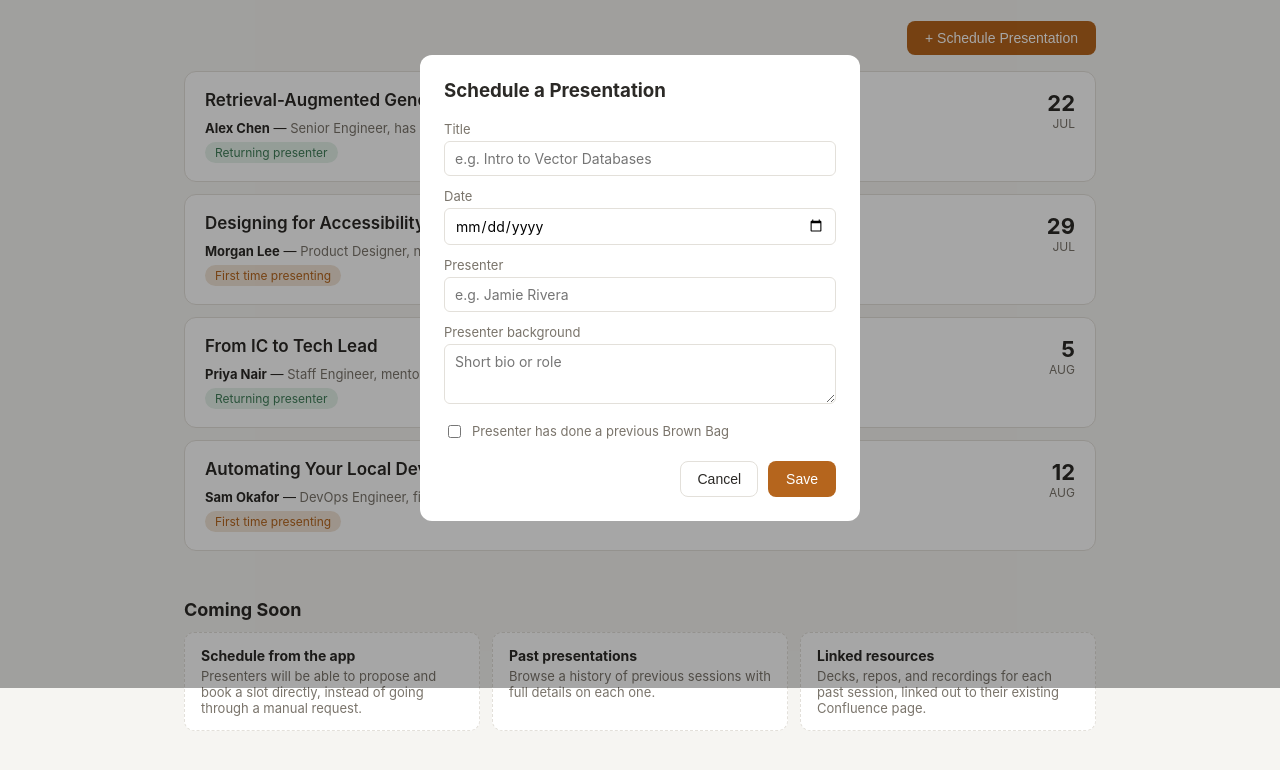
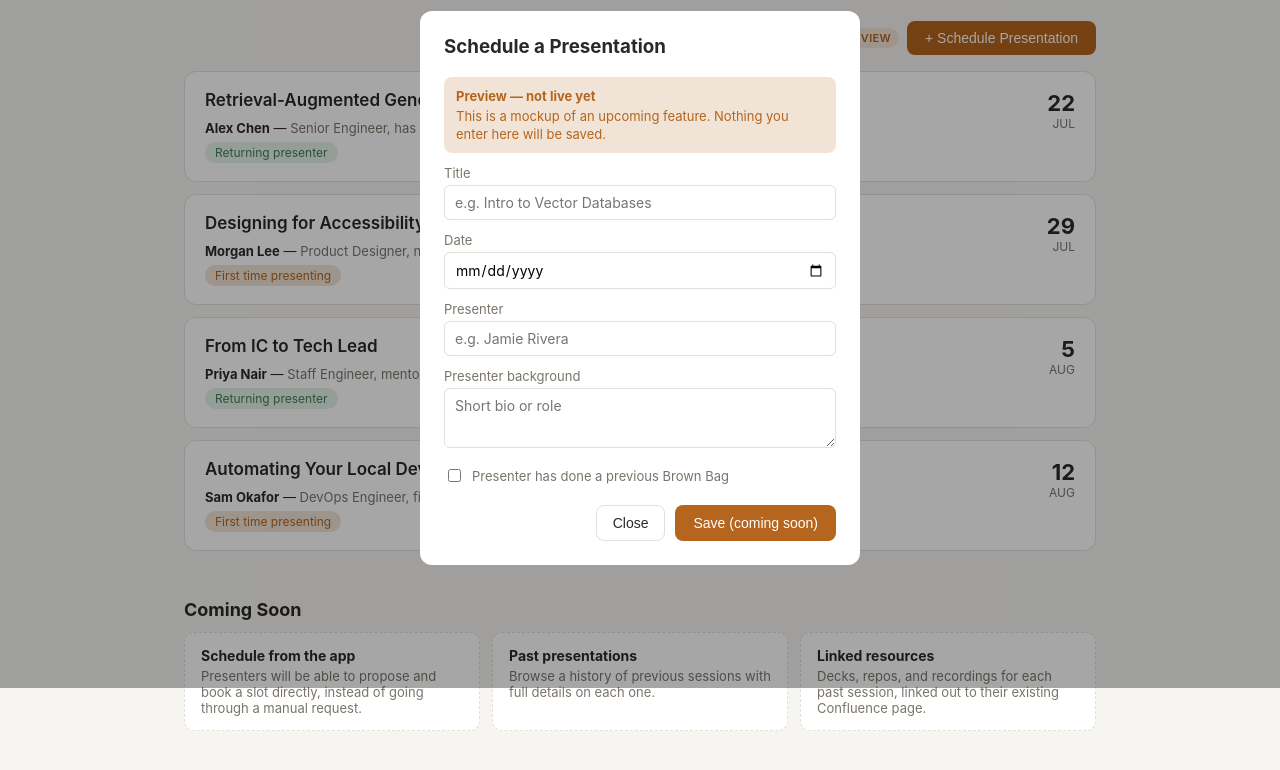
Before and after one commit to AndreV96/Brown-Bags-Tracker, a plain HTML site: page index.html in a window 1280 px wide. Both pictures are taken after a click on the button "+ Schedule Presentation". Shown: the part 112-882 px from the top of the page. Drawn offline with Linux system fonts and the light colour scheme.

Commit message:
Mark Schedule Presentation as a non-functional preview
Add a "Preview" tag, an in-modal work-in-progress banner, and change
Save to explain the feature isn't live yet instead of persisting.

Co-Authored-By: Claude Opus 4.8 (1M context) <noreply@anthropic.com>

```diff
--- a/index.html
+++ b/index.html
@@ -59,6 +59,32 @@
     font-size: 14px;
     cursor: pointer;
   }
+  .schedule-wrap {
+    display: flex;
+    align-items: center;
+    gap: 8px;
+  }
+  .badge-preview {
+    background: var(--accent-soft);
+    color: var(--accent);
+    font-size: 11px;
+    font-weight: 600;
+    letter-spacing: 0.03em;
+    text-transform: uppercase;
+    padding: 3px 8px;
+    border-radius: 999px;
+    white-space: nowrap;
+  }
+  .preview-note {
+    background: var(--accent-soft);
+    color: var(--accent);
+    border-radius: 8px;
+    padding: 10px 12px;
+    font-size: 13px;
+    line-height: 1.4;
+    margin-bottom: 4px;
+  }
+  .preview-note strong { display: block; margin-bottom: 2px; }
   .session-list {
     display: flex;
     flex-direction: column;
@@ -233,7 +259,10 @@
 
 <main>
   <div class="toolbar">
-    <button class="btn-primary" id="openModalBtn">+ Schedule Presentation</button>
+    <div class="schedule-wrap">
+      <span class="badge-preview">Preview</span>
+      <button class="btn-primary" id="openModalBtn">+ Schedule Presentation</button>
+    </div>
   </div>
 
   <div class="session-list" id="sessionList"></div>
@@ -260,6 +289,10 @@
 <div class="modal-overlay" id="modalOverlay">
   <div class="modal">
     <h3>Schedule a Presentation</h3>
+    <div class="preview-note">
+      <strong>Preview — not live yet</strong>
+      This is a mockup of an upcoming feature. Nothing you enter here will be saved.
+    </div>
     <label>Title</label>
     <input type="text" id="fTitle" placeholder="e.g. Intro to Vector Databases">
 
@@ -278,8 +311,8 @@
     </label>
 
     <div class="modal-actions">
-      <button class="btn-secondary" id="cancelModalBtn">Cancel</button>
-      <button class="btn-primary" id="saveSessionBtn">Save</button>
+      <button class="btn-secondary" id="cancelModalBtn">Close</button>
+      <button class="btn-primary" id="saveSessionBtn" title="Not available in this preview">Save (coming soon)</button>
     </div>
   </div>
 </div>
@@ -367,22 +400,8 @@
     document.getElementById("modalOverlay").classList.remove("open");
   };
   document.getElementById("saveSessionBtn").onclick = () => {
-    const title = document.getElementById("fTitle").value.trim();
-    const date = document.getElementById("fDate").value;
-    const presenter = document.getElementById("fPresenter").value.trim();
-    const background = document.getElementById("fBackground").value.trim();
-    const returning = document.getElementById("fReturning").checked;
-
-    if (!title || !date || !presenter) {
-      alert("Please fill in at least title, date, and presenter.");
-      return;
-    }
-
-    sessions.push({ title, date, presenter, background, returning });
-    document.getElementById("modalOverlay").classList.remove("open");
-    ["fTitle","fDate","fPresenter","fBackground"].forEach(id => document.getElementById(id).value = "");
-    document.getElementById("fReturning").checked = false;
-    renderSessions();
+    // Preview only — scheduling isn't implemented yet, so nothing is persisted.
+    alert("Scheduling from the app isn't available yet — this is just a preview of the feature.");
   };
 
   renderSessions();
```
